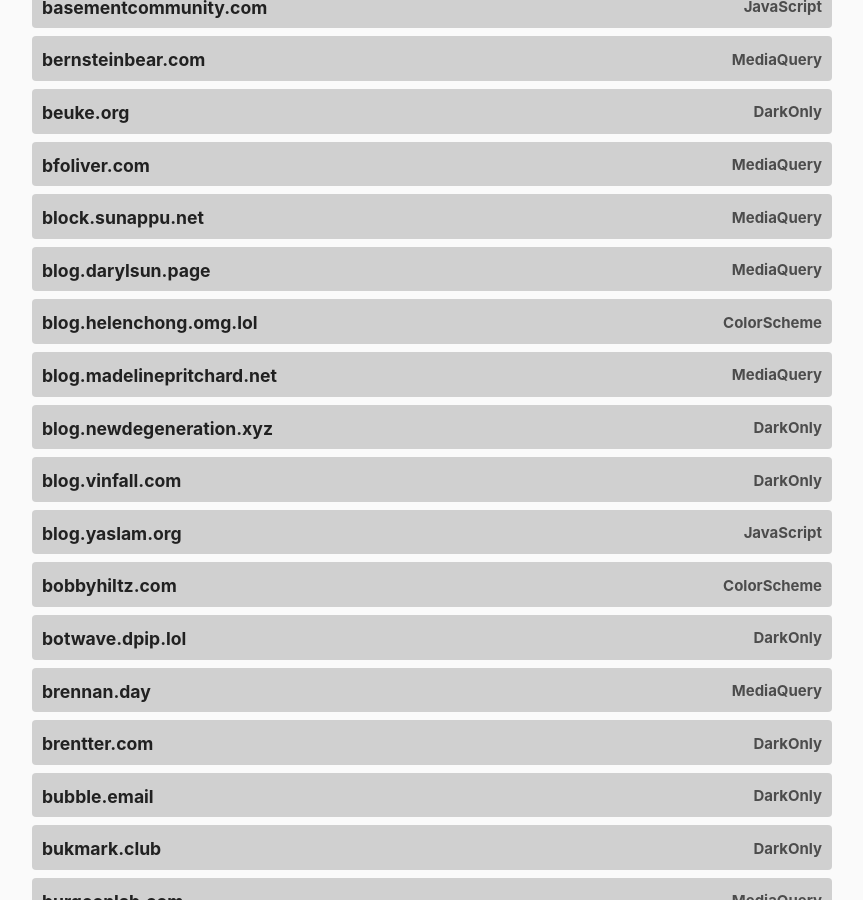
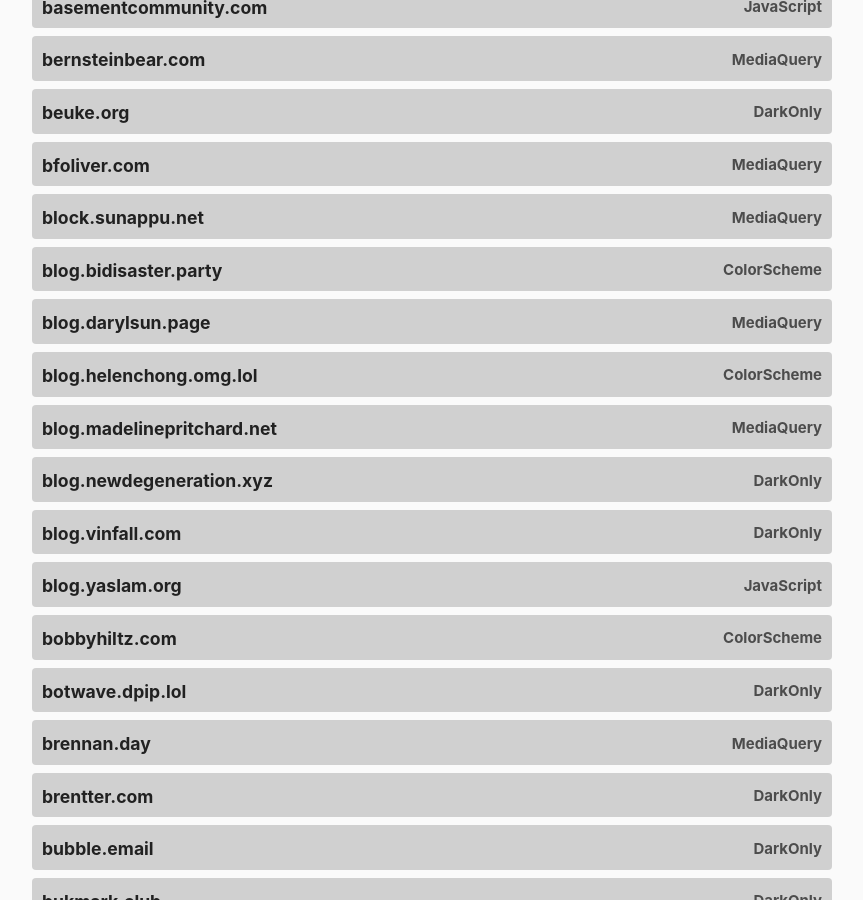
Before and after one commit to garritfra/darktheme.club, a Jekyll site: the page built from index.md, in a window 1280 px wide and 900 px high, scrolled down 1270 px. Shown: the whole window, without its empty margins (208-1071 px from the left). Built offline with Jekyll 4.4.1, drawn with Linux system fonts in a browser that asks for light colours.

Commit message:
Add blog.bidisaster.party to dark them club

```diff
--- a/_data/sites.yml
+++ b/_data/sites.yml
@@ -1,3 +1,8 @@
+- domain: blog.bidisaster.party
+  url: https://blog.bidisaster.party
+  method: colorscheme
+  last_checked: 2026-05-15
+
 - domain: 250kb.club
   url: https://250kb.club/
   method: mediaquery
```
